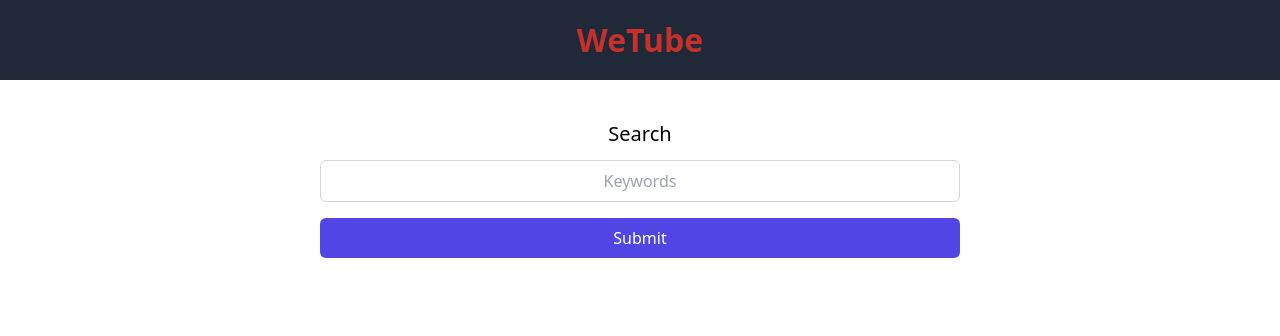
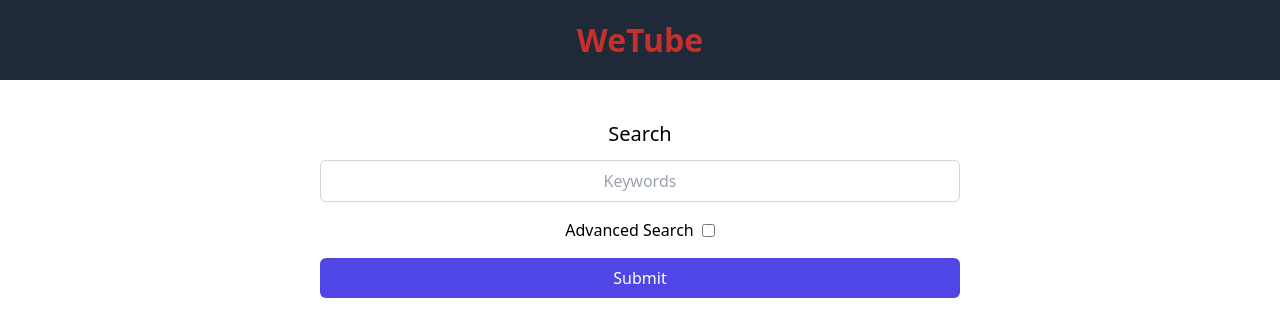
Before and after one commit to JoseIgnacioTapia/WeTube, a React (Create React App) app: page / in a window 1280 px wide. Shown: the top 336 px of the page. Built offline with nearby package versions, Linux system fonts and the light colour scheme; what javascript-time-ago would draw is missing.

Commit message:
Custom Hook for Select

```diff
--- a/src/components/SearchArea.js
+++ b/src/components/SearchArea.js
@@ -1,10 +1,27 @@
 import { useState, useContext } from 'react';
 import { SearchContext } from '../context/SearchContext';
+import useDropdown from '../hooks/useDropdown';
+import styled from 'styled-components';
+
+const AdvanceContainer = styled.div`
+  display: flex;
+  align-items: center;
+  margin-bottom: 1rem;
+  gap: 0.5rem;
+`;
 
 const SearchArea = () => {
   const [search, setSearch] = useState('');
 
   const { setKeyword, setLooking } = useContext(SearchContext);
+
+  const orderList = ['date', 'relevance', 'rating'];
+
+  const [optionSelected, Dropdown] = useDropdown(
+    'Order By',
+    'relevance',
+    orderList
+  );
 
   return (
     <>
@@ -32,6 +49,11 @@ const SearchArea = () => {
           placeholder="Keywords"
           onChange={e => setSearch(e.target.value)}
         />
+        <AdvanceContainer>
+          <label htmlFor="advanced">Advanced Search</label>
+          <input type="checkbox" id="advanced" />
+        </AdvanceContainer>
+
         <button className="w-full bg-indigo-600 text-white p-2 rounded-md mb-4">
           Submit
         </button>
--- a/src/context/SearchContext.js
+++ b/src/context/SearchContext.js
@@ -1,4 +1,5 @@
 import React, { useState, useEffect, createContext } from 'react';
+
 import axios from 'axios';
 
 // Creating Custom Context
--- /dev/null
+++ b/src/hooks/useDropdown.js
@@ -0,0 +1,28 @@
+import { useState } from 'react';
+
+const useDropdown = (label, initialState, options) => {
+  const [optionSelected, setOptionSelected] = useState(initialState);
+  const id = `use-dropwdown-${label.replace(' ', '').toLowerCase()}`;
+
+  const Dropdown = () => (
+    <label htmlFor={id}>
+      {label}
+      <select
+        id={id}
+        value={optionSelected}
+        onChange={e => e.target.value}
+        onBlur={e => e.target.value}
+      >
+        {options.map(option => (
+          <option value={option} key={option}>
+            {option}
+          </option>
+        ))}
+      </select>
+    </label>
+  );
+
+  return [optionSelected, setOptionSelected, Dropdown];
+};
+
+export default useDropdown;
```
